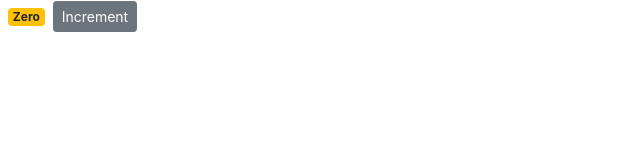
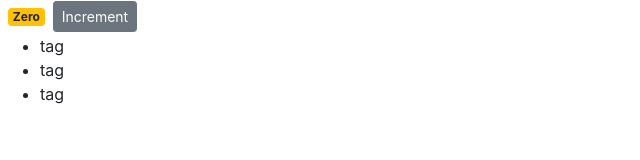
Before and after one commit to abhhishek-git/React-Crash-Course--By-Mosh, a React (Create React App) app: page / in a window 1280 px wide. Shown: the top 160 px of the page, without its empty margins (0-640 px from the left). Built offline with nearby package versions, Linux system fonts and the light colour scheme.

Commit message:
Rendering Lists

```diff
--- a/src/components/counter.jsx
+++ b/src/components/counter.jsx
@@ -2,13 +2,19 @@
 
 class Counter extends Component {
   state = {
-    count: 0
+    count: 0,
+    tags: ["tag1", "tag2", "tag3"]
   };
   render() {
     return (
       <React.Fragment>
         <span className={this.getBadgeClasses()}>{this.formatCount()}</span>
         <button className="btn btn-secondary  btn-sm">Increment</button>
+        <ul>
+          {this.state.tags.map(tag => (
+            <li key={tag}>tag</li>
+          ))}
+        </ul>
       </React.Fragment>
     );
   }
```
